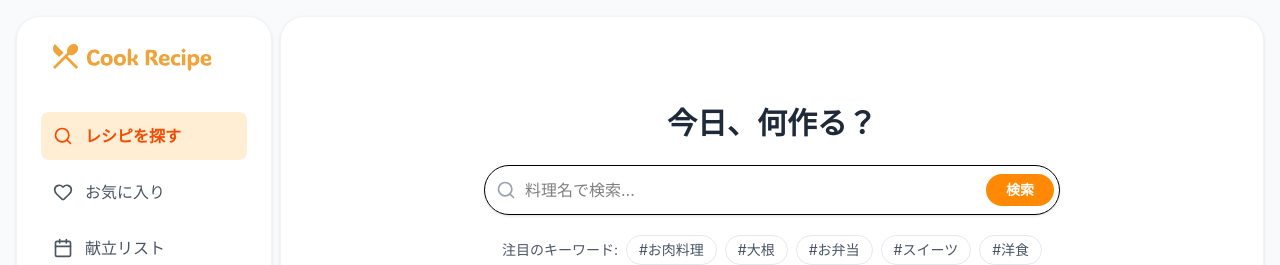
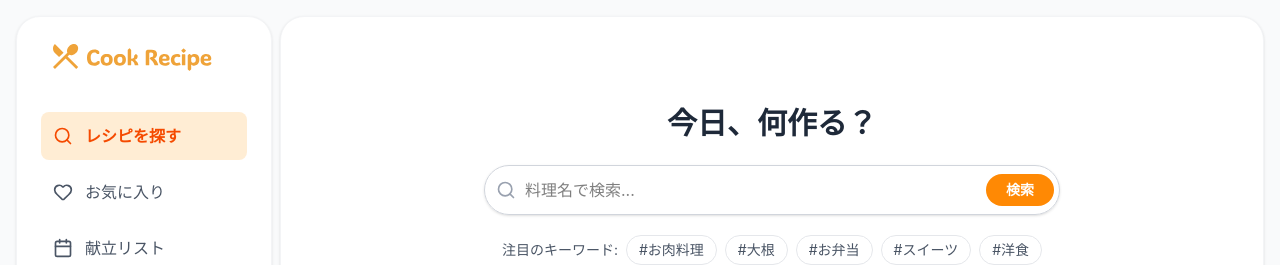
Before and after one commit to rnum-1995/portfolio, a React (Vite) app in the folder recipe-site/: page / in a window 1280 px wide. Shown: the top 265 px of the page. Built offline with nearby package versions, Linux system fonts and the light colour scheme.

Commit message:
検索バーの枠線色を変更

```diff
--- a/recipe-site/src/pages/TopPage.jsx
+++ b/recipe-site/src/pages/TopPage.jsx
@@ -30,11 +30,11 @@ export default function TopPage() {
                         placeholder="料理名で検索..."
                         value={searchQuery}
                         onChange={(e) => setSearchQuery(e.target.value)}
-                        className="w-full p-3 pl-10 pr-24 border rounded-full focus:outline-orange-500 shadow-sm"
+                        className="w-full p-3 pl-10 pr-24 border border-gray-300 rounded-full focus:outline-orange-500 shadow-sm"
                     />
 
                     {/* 検索ボタン */}
-                    <button className="absolute right-1.5 top-1/2 -translate-y-1/2 bg-orange-400 text-white px-5 py-1.5 rounded-full text-sm font-bold hover:bg-orange-600 transition">
+                    <button className="absolute right-1.5 top-1/2 -translate-y-1/2 bg-orange-400 text-white px-5 py-1.5 rounded-full text-sm font-bold hover:bg-orange-400 transition">
                         検索
                     </button>
                 </div>
```
